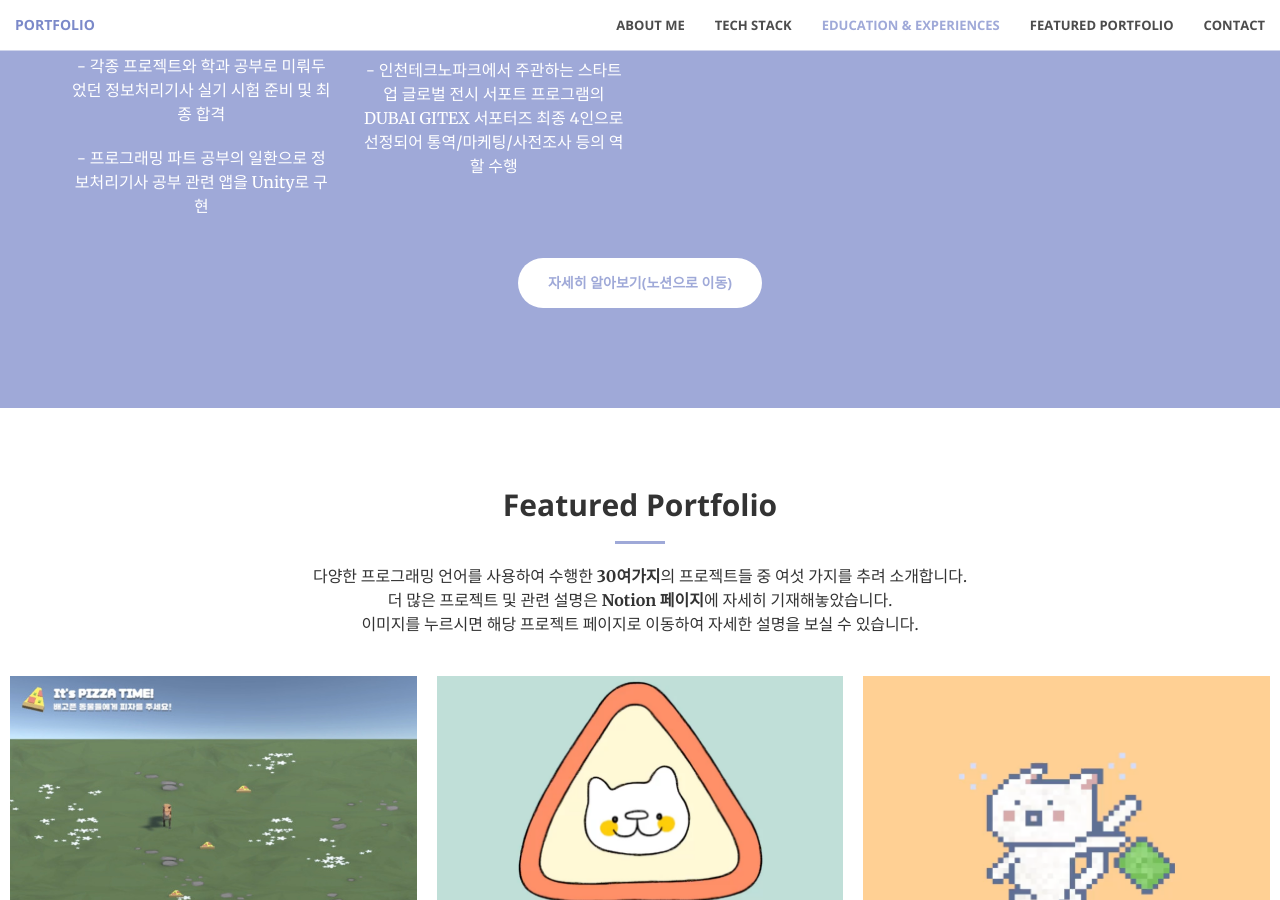
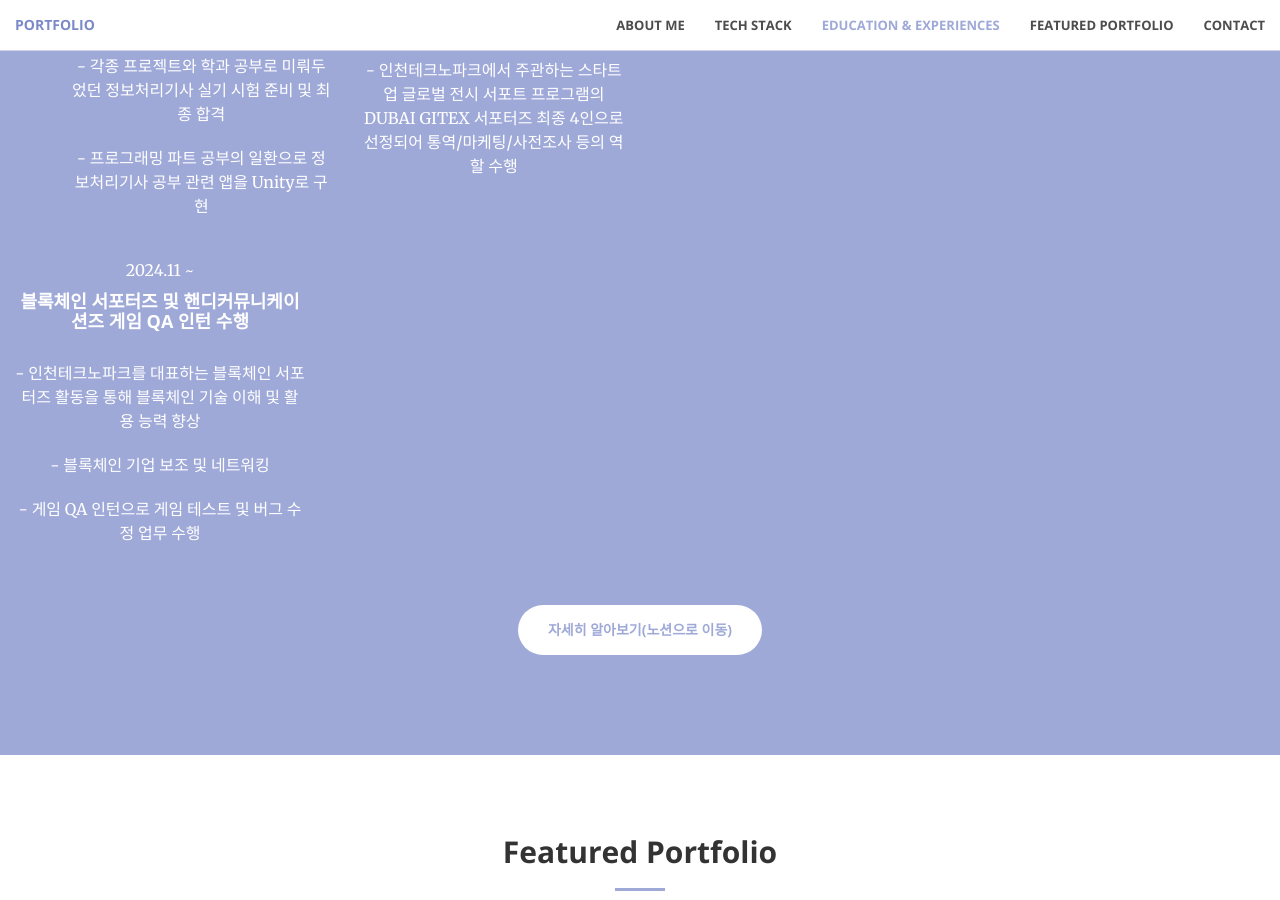
Before and after one commit to ymdev2023/ymdev2023.github.io, a Jekyll site: the page built from index.html, in a window 1280 px wide and 900 px high, scrolled down 3485 px. Built offline with Jekyll 4.4.1, drawn with Linux system fonts in a browser that asks for light colours.

Commit message:
feat: updated recent details

```diff
--- a/_includes/education-experience.html
+++ b/_includes/education-experience.html
@@ -150,6 +150,27 @@
       </div>
     </div>
   </div>
+  <div class="col-lg-3 col-md-6 text-center">
+    <div class="service-box">
+      <p>2024.11 ~</p>
+      <h4><b>블록체인 서포터즈 및 핸디커뮤니케이션즈 게임 QA 인턴 수행</b></h4>
+      <br />
+      <p>
+        - 인천테크노파크를 대표하는 블록체인 서포터즈 활동을 통해 블록체인 기술 이해 및 활용 능력 향상
+      </p>
+      <br />
+      <p>
+        - 블록체인 기업 보조 및 네트워킹
+      </p>
+      <br />
+      <p>
+        - 게임 QA 인턴으로 게임 테스트 및 버그 수정 업무 수행
+      </p>
+      <br /><br />
+    </div>
+  </div>
+</div>
+</div>
   <div class="container">
     <div class="row">
       <div class="col-lg-8 col-lg-offset-2 text-center">
```
